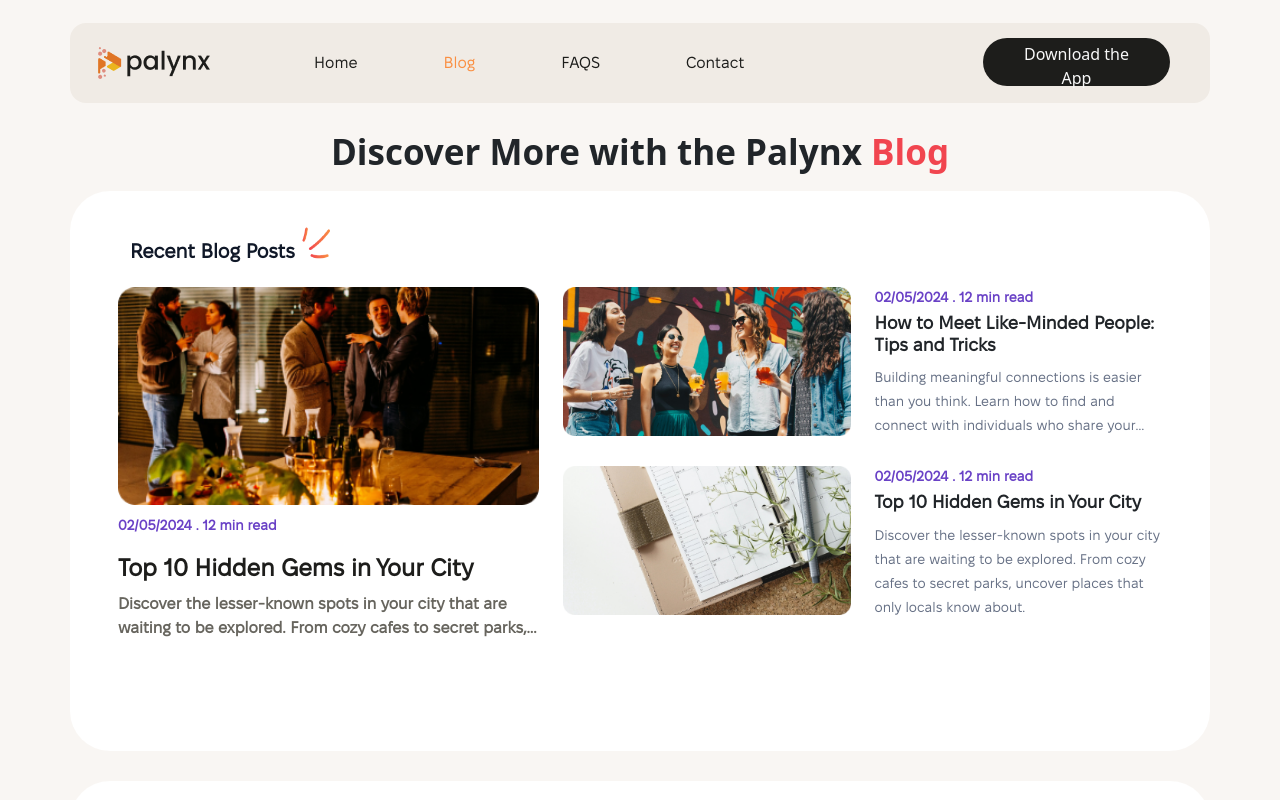
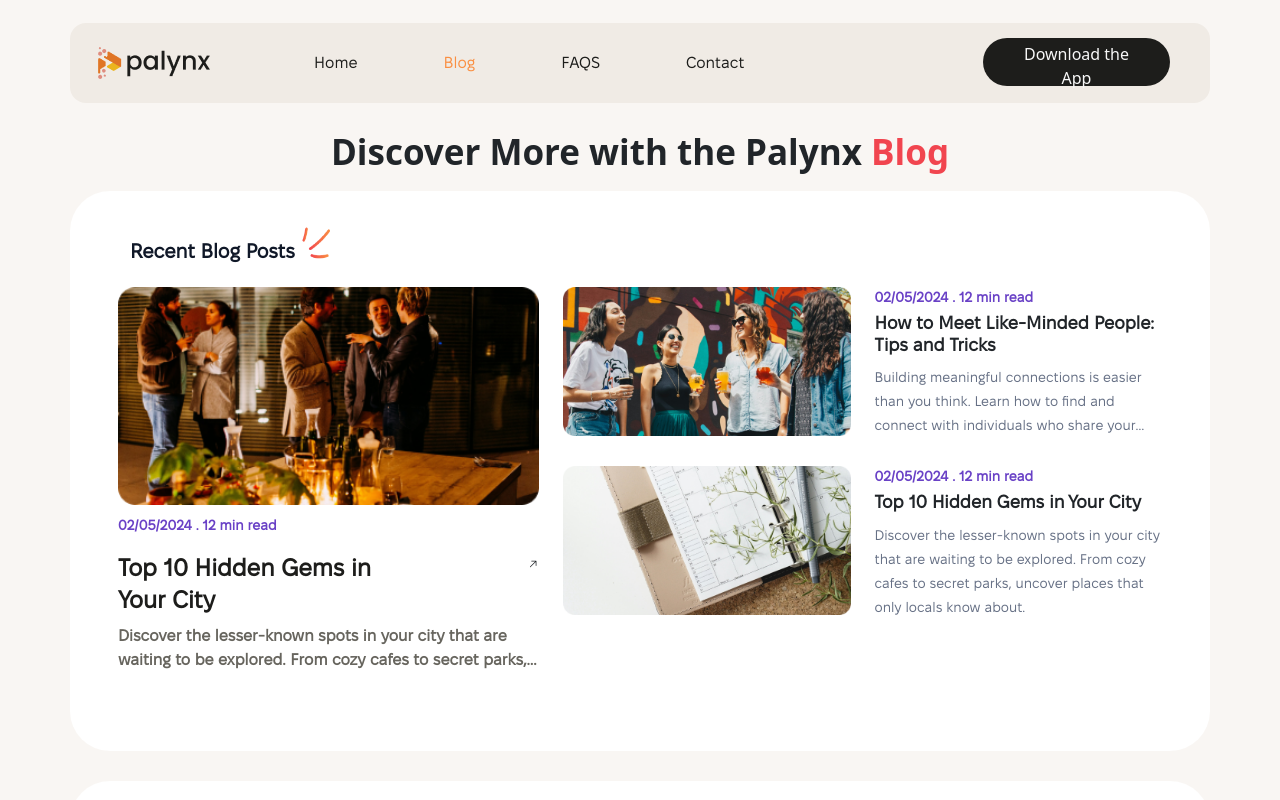
Before and after one commit to Earthpasserby/palynxx, a React (Create React App) app: page /Blog in a window 1280 px wide. Shown: the top 800 px of the page. Built offline with nearby package versions, Linux system fonts and the light colour scheme.

Commit message:
icon fixes

```diff
--- a/src/App.css
+++ b/src/App.css
@@ -112,7 +112,7 @@ body {
   width: 106px;
   background-color: transparent;
 }
-.blog{
+.blog {
   text-decoration: none;
 }
 .discoverp h6 {
@@ -1088,21 +1088,7 @@ body {
   text-align: left;
   color: #fff;
 }
-.blog-icon1 {
-  /* position: absolute; */
-    /* left: 5px; */
-    /* bottom: 5px; */
-    /* display: none; */
-}
-
-.blog-icon {
-  position: relative;
-}
-.blog-icon {
-  position: absolute;
-  left: 250px;
-  margin-top: -25px;
-}
+
 .arrow2 {
   position: absolute;
   left: 170px;
@@ -1144,7 +1130,7 @@ body {
   color: #fff;
   background-color: transparent;
 }
-  .footerp-iconMobile{
+.footerp-iconMobile {
   margin-left: -10px;
   margin-bottom: 20px;
 }
@@ -1382,48 +1368,47 @@ body {
   width: 19px;
   height: 21px;
 }
-  .footer-Angle{
+.footer-Angle {
   display: flex;
   justify-content: end;
   margin-top: -15px;
 }
 
-   .footer-Angle{
+.footer-Angle {
   display: flex;
   justify-content: end;
   margin-top: -15px;
 }
 
-   .footer-Angle2{
+.footer-Angle2 {
   display: none;
-
 }
 .blogSection-arrow {
   position: relative;
 }
-  .bav-btn{
+.bav-btn {
   margin-top: 20px;
 }
 .menu-event {
-  background-color: #F0EBE5; /* Change to match your Navbar background color */
+  background-color: #f0ebe5; /* Change to match your Navbar background color */
   margin-top: 30px;
   /* margin-left: -19px; */
   border-radius: 12px;
   padding: 16px;
   /* width: 343px; */
 }
- .Navbar-icon-Cont{
+.Navbar-icon-Cont {
   display: block;
-    margin-top: 20px
-  }
-   .Navbar-icon-Cont h6{
+  margin-top: 20px;
+}
+.Navbar-icon-Cont h6 {
   font-family: Fixel Text;
   font-size: 16px;
   font-weight: 600;
   line-height: 20.8px;
   text-align: left;
 }
-     .Navbar-icon-Cont span{
+.Navbar-icon-Cont span {
   font-family: Fixel Text;
   font-size: 16px;
   font-weight: 600;
@@ -1445,10 +1430,30 @@ color: #a91703;
   background-color: #fff;
   border: none;
 }
-.tem{
+.tem {
   margin-left: -60px;
   text-align: left;
   /* justify-content: start; */
+}
+  .Kant {
+    display: flex;
+    gap: 55px;
+    align-items: start;
+    width: 100%;
+  }
+  .blog-icon1 {
+    margin-top: 10px;
+    font-size: 0.9rem;
+  }
+    .Rant {
+    display: flex;
+    gap: 30px;
+    align-items: start;
+    width: 100%;
+  }
+  .blog-icon {
+    font-size: 0.9rem;
+    margin-top: 5px;
   }
 @media (min-width: 768px) {
   @font-face {
@@ -1460,13 +1465,13 @@ color: #a91703;
     background-color: transparent;
     margin-top: 0;
   }
-.tem{
+  .tem {
     margin-left: 0;
   }
- .bav-btn{
+  .bav-btn {
     margin-top: 0;
   }
-   .footer-Angle{
+  .footer-Angle {
     display: none;
   }
   .pre-tag {
@@ -1498,19 +1503,28 @@ color: #a91703;
     line-height: 24px;
     color: #667085;
   }
-  .Kant{
+  .Kant {
     display: flex;
     gap: 55px;
-    /* justify-content: center; */
     align-items: start;
     width: 100%;
   }
+    .Rant {
+    display: flex;
+    gap: 115px;
+    align-items: start;
+    width: 100%;
+  }
+  .blog-icon {
+    font-size: 0.9rem;
+    margin-top: 5px;
+  }
   .blog-icon1 {
-    /* position: absolute; */
-    /* left: 330px; */
     margin-top: 10px;
     font-size: 0.9rem;
   }
+
+
   .p-tag3 {
     padding: 0;
     margin-top: 10px;
@@ -1558,7 +1572,7 @@ color: #a91703;
   .make {
     font-family: fixel Text;
   }
-  .Navbar-icon-Cont{
+  .Navbar-icon-Cont {
     display: none;
   }
   .PalynxT {
@@ -1715,7 +1729,7 @@ color: #a91703;
     display: block;
   }
 
-  .flatn-2{
+  .flatn-2 {
     display: none;
   }
 
@@ -2548,19 +2562,6 @@ color: #a91703;
     overflow: hidden;
   }
 
-  .blog-icon1 {
-    /* position: absolute; */
-    /* left: 330px; */
-    /* top: 55px; */
-    /* font-size: 0.9rem; */
-  }
-
-
-  /* .blog-icon {
-    position: absolute;
-    left: 550px;
-    top: 110px;
-  } */
   .arrow2 {
     position: absolute;
     left: 260px;
--- a/src/components/Blog.jsx
+++ b/src/components/Blog.jsx
@@ -105,9 +105,13 @@ const Blog = () => {
               </div>
             </Link>
             <pre className="">02/05/2024 . 12 min read</pre>
+            <div className="Rant">
+              <div>
+                <h6 className="">Top 10 Hidden Gems in Your City</h6>
+              </div>
+              <GoArrowUpRight className="blog-icon" />
+            </div>
 
-            <h6 className="">Top 10 Hidden Gems in Your City</h6>
-            <div>{/* <GoArrowUpRight className="blog-icon" /> */}</div>
             <p className=" Blog-col">
               Discover the lesser-known spots in your city that are waiting to
               be explored. From cozy cafes to secret parks, uncover places that
```
Lines whose indentation alone changed are shown as unchanged.
